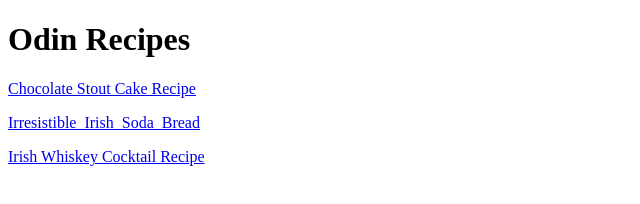
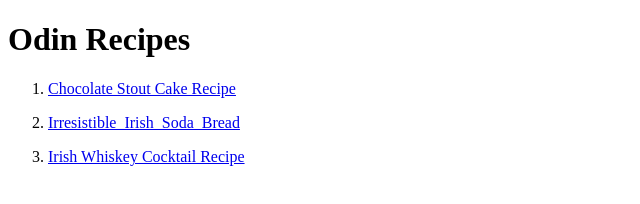
Before and after one commit to dbrooks11/odin-recipes, a plain HTML site: page index.html in a window 1280 px wide. Shown: the whole page, without its empty margins (0-640 px from the left). Drawn offline with Linux system fonts and the light colour scheme.

Commit message:
turned recipe links into ordered list on index. html file

```diff
--- a/index.html
+++ b/index.html
@@ -8,10 +8,12 @@
 
     <body>
         <h1>Odin Recipes</h1>
-        <a href="./recipes/Chocolate_Stout_Cake.html"
+        <ol>
+       <li> <a href="./recipes/Chocolate_Stout_Cake.html"
         target = "_blank" rel ="noopener noreferrer">Chocolate Stout Cake Recipe</a>
-        <p><a href="./recipes/Irresistible_Irish_Soda_Bread.html" target="_blank"
+        <li><p><a href="./recipes/Irresistible_Irish_Soda_Bread.html" target="_blank"
          rel="noopener noreferrer">Irresistible_Irish_Soda_Bread</a></p>
-         <a href="./recipes/irish_whiskey_cocktail.html" target="_blank" rel ="noopener noreferrer">Irish Whiskey Cocktail Recipe</a>
+         <li><a href="./recipes/irish_whiskey_cocktail.html" target="_blank" rel ="noopener noreferrer">Irish Whiskey Cocktail Recipe</a>
+        </ol>
     </body>
 </html>
```
